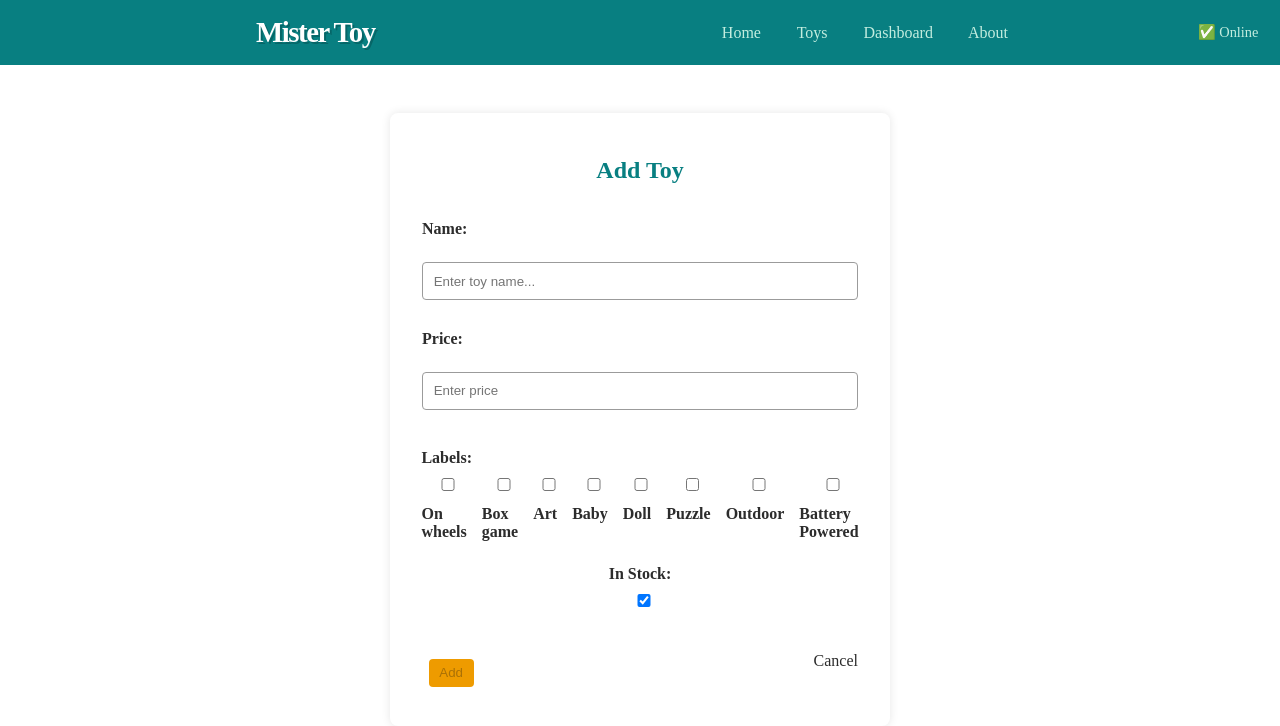
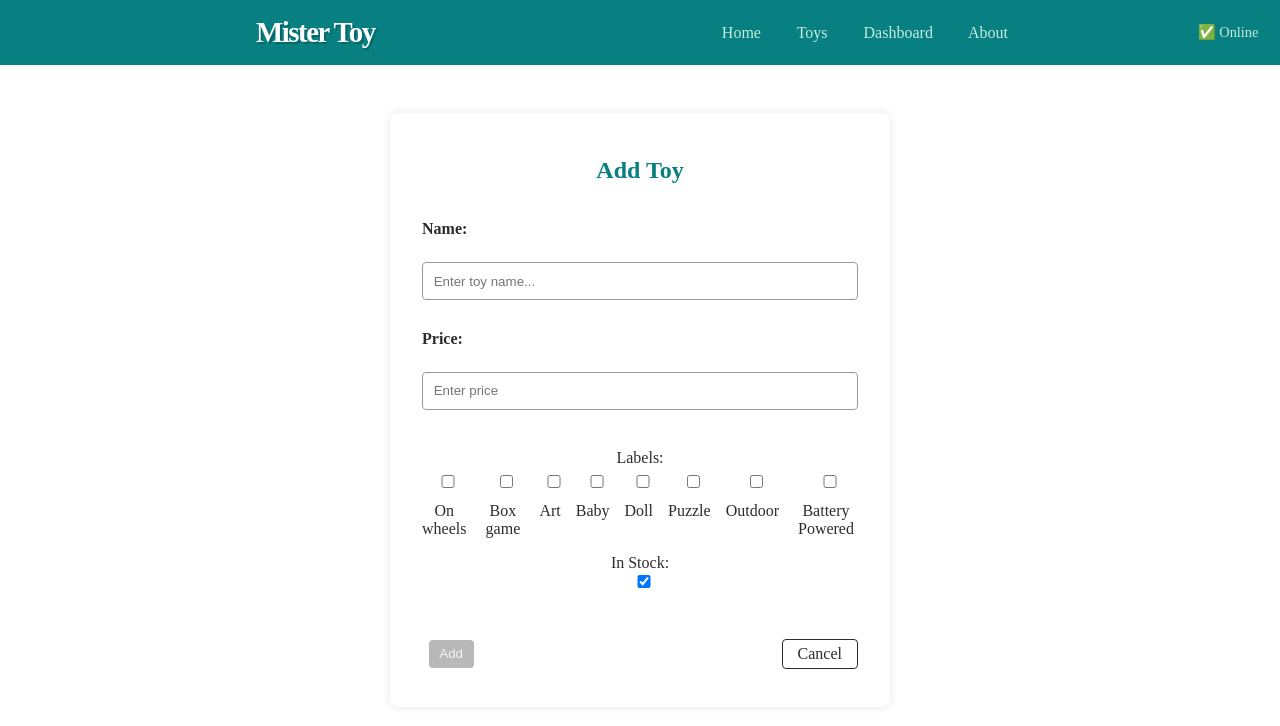
Before and after one commit to aviad-benhamo/ca-mistertoy-frontend, a React (Vite) app: page /toy/edit in a window 1280 px wide. Shown: the top 726 px of the page. Built offline with nearby package versions, Linux system fonts and the light colour scheme; a web font is replaced by a local one.

Commit message:
feat: enhance ToyEdit component styles for improved layout and button interactions; refactor CSS for better organization

```diff
--- a/src/assets/style/base/forms.css
+++ b/src/assets/style/base/forms.css
@@ -38,3 +38,12 @@ input:focus {
     color: white;
     transition: .3s;
 }
+
+/* ToyEdit buttons styles */
+.actions button:disabled {
+    background-color: var(--gray2);
+    color: var(--gray1);
+    border-color: var(--gray2);
+    cursor: not-allowed;
+    opacity: 0.7;
+}
--- a/src/assets/style/cmps/ToyEdit.css
+++ b/src/assets/style/cmps/ToyEdit.css
@@ -6,21 +6,19 @@
     box-shadow: 0 0 10px rgba(0, 0, 0, 0.1);
     max-width: 500px;
     margin: 2em auto;
-}
 
-.toy-edit h2 {
+    >h2 {
         color: var(--clr1);
         margin-bottom: 1.5em;
     }
 
-.toy-edit form {
+    >form {
         display: flex;
         flex-direction: column;
         align-items: center;
         gap: 1em;
-}
 
-.toy-edit label {
+        >label {
             display: block;
             margin-bottom: 0.5em;
             font-weight: bold;
@@ -29,9 +27,9 @@
             width: 100%;
         }
 
-.toy-edit input,
-.toy-edit select,
-.toy-edit textarea {
+        input,
+        select,
+        textarea {
             width: 100%;
             padding: 0.8em;
             border: 1px solid var(--gray2);
@@ -39,9 +37,28 @@
             margin-bottom: 1em;
         }
 
-.toy-edit .actions {
+        .actions {
             display: flex;
             justify-content: space-between;
             width: 100%;
             margin-top: 1em;
+            align-items: center;
+
+
+            a {
+                color: var(--gray3);
+                border: 1px solid var(--gray3);
+                padding: 5px 15px;
+                border-radius: 4px;
+                font-weight: 500;
+                transition: 0.2s ease;
+
+                &:hover {
+                    background-color: var(--gray3);
+                    color: var(--gray1);
                 }
+            }
+        }
+
+    }
+}
```
Lines whose indentation alone changed are shown as unchanged.
